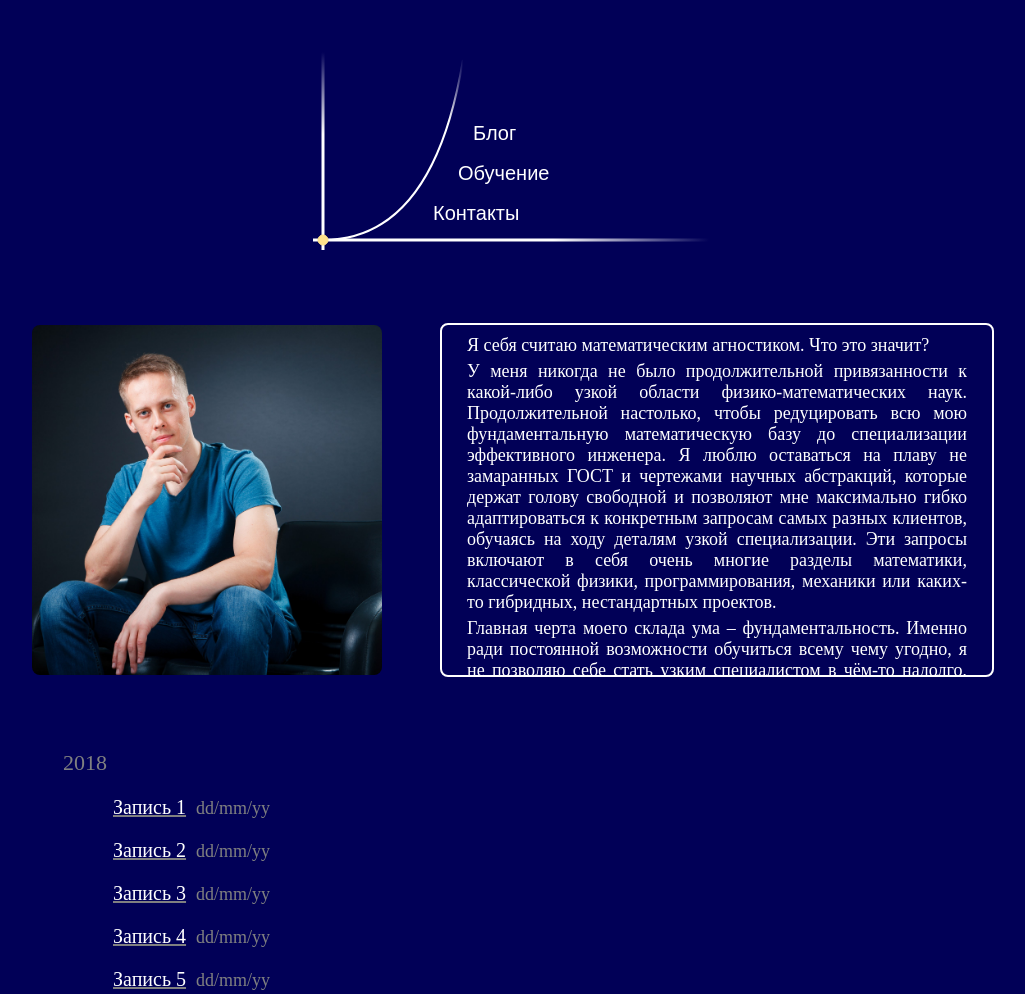
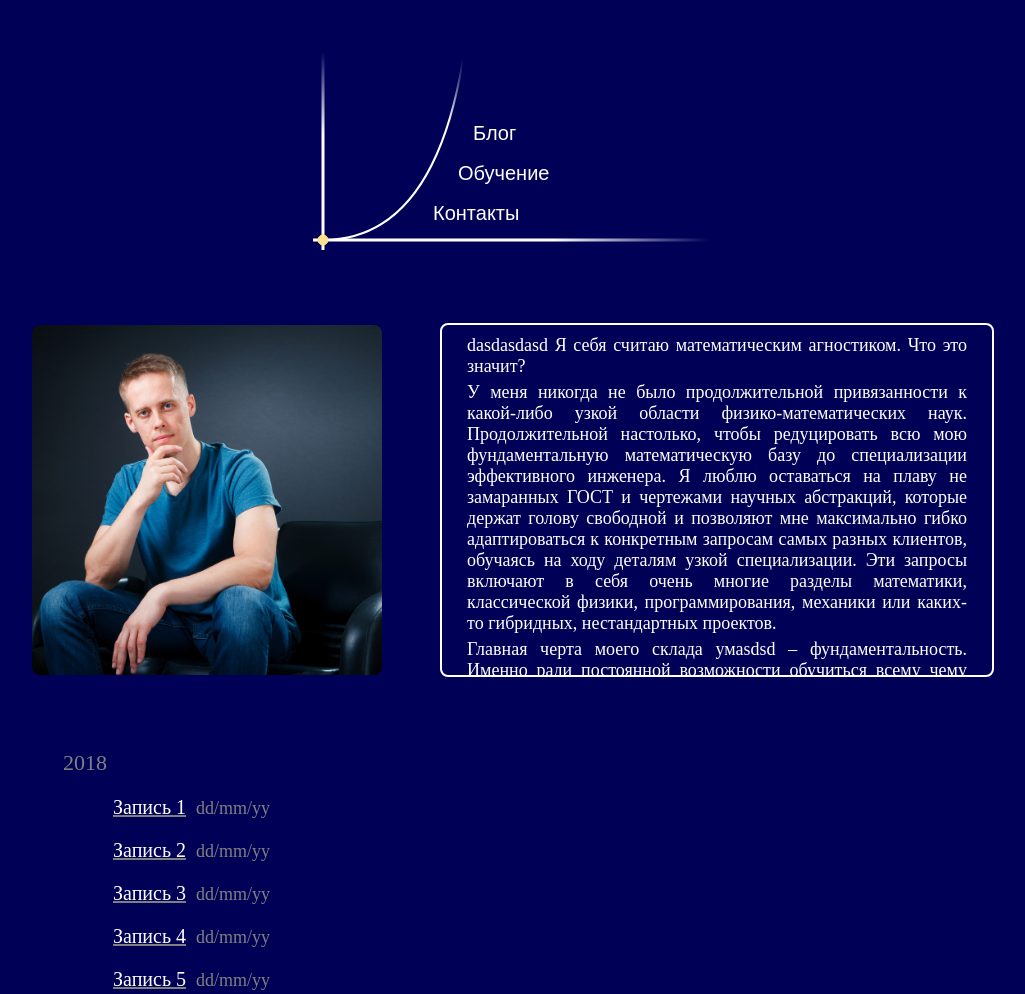
Before and after one commit to kuzmordas/intro-math-website, a plain HTML site: page index.html in a window 1280 px wide. Shown: the top 994 px of the page, without its empty margins (127-1152 px from the left). Drawn offline with Linux system fonts and the light colour scheme.

Commit message:
start redesign

```diff
--- a/index.html
+++ b/index.html
@@ -48,13 +48,13 @@
                 <div class="about-me__info">
                     <div class="about-me__info-wrapper">
                         <p class="text">
-                        Я себя считаю математическим агностиком. Что это значит?
+                       dasdasdasd Я себя считаю математическим агностиком. Что это значит?
                         </p>
                         <p class="text">
                             У меня никогда не было продолжительной привязанности к какой-либо узкой области физико-математических наук. Продолжительной настолько, чтобы редуцировать всю мою фундаментальную математическую базу до специализации эффективного инженера. Я люблю оставаться на плаву не замаранных ГОСТ и чертежами научных абстракций, которые держат голову свободной и позволяют мне максимально гибко адаптироваться к конкретным запросам самых разных клиентов, обучаясь на ходу деталям узкой специализации. Эти запросы включают в себя очень многие разделы математики, классической физики, программирования, механики или каких-то гибридных, нестандартных проектов.
                         </p>
                         <p class="text">
-                            Главная черта моего склада ума – фундаментальность. Именно ради постоянной возможности обучиться всему чему угодно, я не позволяю себе стать узким специалистом в чём-то надолго, забыв свои корни.
+                            Главная черта моего склада умаsdsd – фундаментальность. Именно ради постоянной возможности обучиться всему чему угодно, я не позволяю себе стать узким специалистом в чём-то надолго, забыв свои корни.
                         </p>
                         <p class="text">
                             От этого, конечно же, возникает негативный побочный эффект: мои постоянные расспросы о как можно больших деталях очередного проекта. Клиент иногда ошибочно полагает, что видит перед собой профессионала со специализацией, идеально и максимально жёстко подходящей для области его запросов, и поэтому понимающего задачу с полуслова, без лишних вопросов. Просто потому, что такие задачи – и только такие – пачками решал до этого. Отсюда вывод: я очень ценю людей, идущих на контакт с подробным обсуждением всех, даже не очевидных по началу деталей проекта. Редко было так, чтобы в предоставляемых клиентом документах сразу находилась вся исчерпывающая информация.
```
